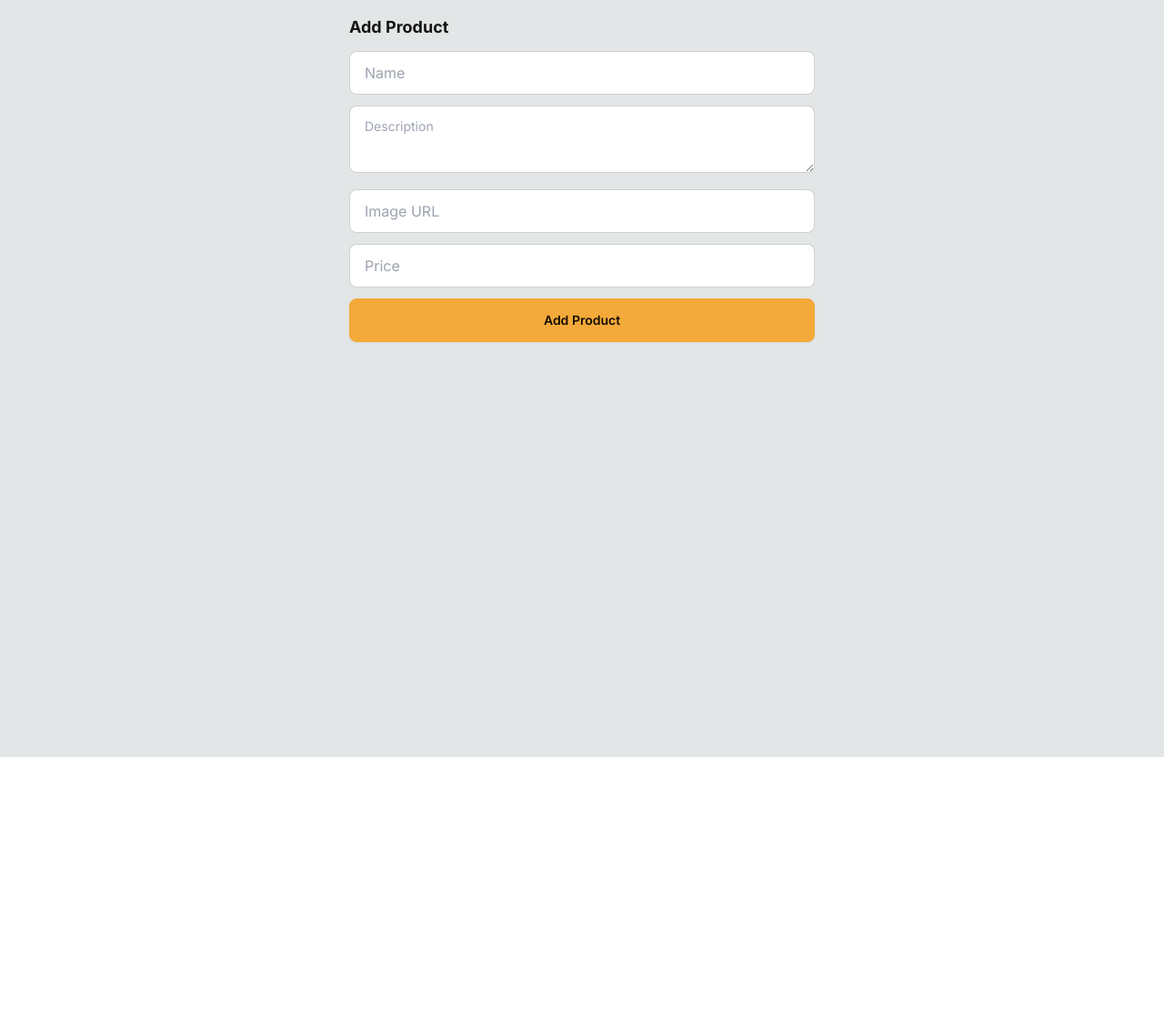
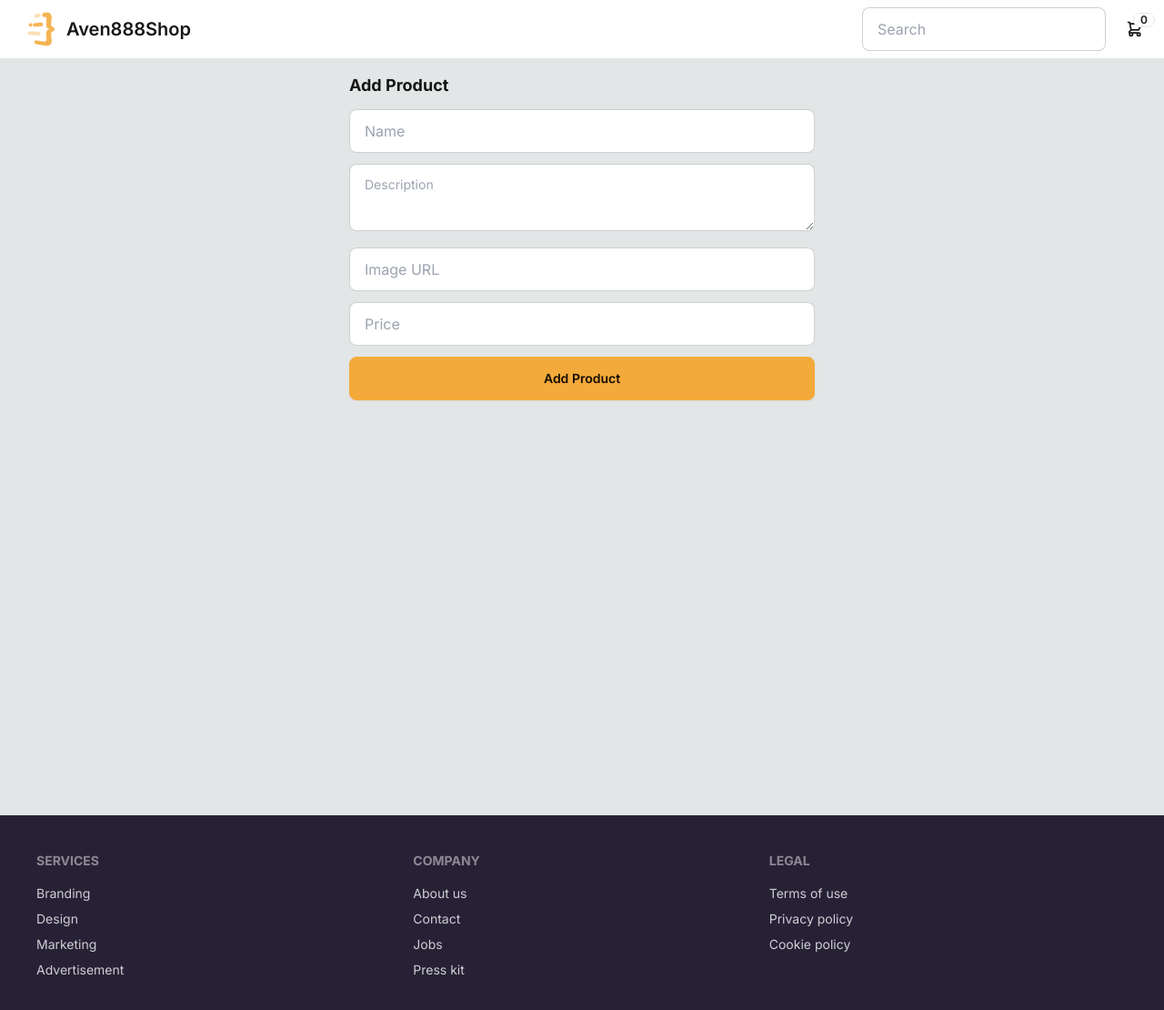
Before and after one commit to yagunyung/Ecommerce_Project, a Next.js app: page /add-product in a window 1280 px wide. Shown: the top 1110 px of the page at 91% size. Before the commit the page ends 832 px from the top, so only its background shows below. Built offline with nearby package versions, Linux system fonts and the light colour scheme; no server answers.

Commit message:
Navbar + Footer

```diff
--- /dev/null
+++ b/src/app/Footer.tsx
@@ -0,0 +1,28 @@
+export default function Footer() {
+  return (
+    <footer className="bg-neutral p-10 text-neutral-content">
+      <div className="footer m-auto max-w-7xl">
+        <div>
+          <span className="footer-title">Services</span>
+          <a className="link-hover link">Branding</a>
+          <a className="link-hover link">Design</a>
+          <a className="link-hover link">Marketing</a>
+          <a className="link-hover link">Advertisement</a>
+        </div>
+        <div>
+          <span className="footer-title">Company</span>
+          <a className="link-hover link">About us</a>
+          <a className="link-hover link">Contact</a>
+          <a className="link-hover link">Jobs</a>
+          <a className="link-hover link">Press kit</a>
+        </div>
+        <div>
+          <span className="footer-title">Legal</span>
+          <a className="link-hover link">Terms of use</a>
+          <a className="link-hover link">Privacy policy</a>
+          <a className="link-hover link">Cookie policy</a>
+        </div>
+      </div>
+    </footer>
+  );
+}
--- /dev/null
+++ b/src/app/Navbar/Navbar.tsx
@@ -0,0 +1,45 @@
+import Image from "next/image";
+import Link from "next/link";
+import logo from "@/app/assets/logo.png";
+import { redirect } from "next/navigation";
+import { getCart } from "@/lib/db/cart";
+import ShoppingCartButton from "./ShoppingCartButton";
+
+async function searchProducts(formData: FormData) {
+  "use server";
+
+  const searchQuery = formData.get("searchQuery")?.toString();
+
+  if (searchQuery) {
+    redirect("/search?query=" + searchQuery);
+  }
+}
+
+export default async function Navbar() {
+  const cart = await getCart();
+
+  return (
+    <div className="bg-base-100">
+      <div className="navbar m-auto max-w-7xl flex-col gap-2 sm:flex-row">
+        <div className="flex-1">
+          <Link href="/" className="btn btn-ghost text-xl normal-case">
+            <Image src={logo} height={40} width={40} alt="Aven888Shop logo" />
+            Aven888Shop
+          </Link>
+        </div>
+        <div className="flex-none gap-2">
+          <form action={searchProducts}>
+            <div className="form-control">
+              <input
+                name="searchQuery"
+                placeholder="Search"
+                className="input input-bordered w-full min-w-[100px]"
+              />
+            </div>
+          </form>
+          <ShoppingCartButton cart={cart} />
+        </div>
+      </div>
+    </div>
+  );
+}
--- /dev/null
+++ b/src/app/Navbar/ShoppingCartButton.tsx
@@ -0,0 +1,65 @@
+/* eslint-disable @typescript-eslint/no-unused-vars */
+"use client";
+
+import { ShoppingCart } from "@/lib/db/cart";
+import { formatPrice } from "@/lib/format";
+import Link from "next/link";
+
+interface ShoppingCartButtonProps {
+  cart: ShoppingCart | null;
+}
+
+export default function ShoppingCartButton({ cart }: ShoppingCartButtonProps) {
+  function closeDropdown() {
+    const elem = document.activeElement as HTMLElement;
+    if (elem) {
+      elem.blur();
+    }
+  }
+
+  return (
+    <div className="dropdown dropdown-end">
+      <label tabIndex={0} className="btn btn-circle btn-ghost">
+        <div className="indicator">
+          <svg
+            xmlns="http://www.w3.org/2000/svg"
+            className="h-5 w-5"
+            fill="none"
+            viewBox="0 0 24 24"
+            stroke="currentColor"
+          >
+            <path
+              strokeLinecap="round"
+              strokeLinejoin="round"
+              strokeWidth="2"
+              d="M3 3h2l.4 2M7 13h10l4-8H5.4M7 13L5.4 5M7 13l-2.293 2.293c-.63.63-.184 1.707.707 1.707H17m0 0a2 2 0 100 4 2 2 0 000-4zm-8 2a2 2 0 11-4 0 2 2 0 014 0z"
+            />
+          </svg>
+          <span className="badge indicator-item badge-sm">
+            {cart?.size || 0}
+          </span>
+        </div>
+      </label>
+      <div
+        tabIndex={0}
+        className="card dropdown-content card-compact z-30 mt-3 w-52 bg-base-100 shadow"
+      >
+        <div className="card-body">
+          <span className="text-lg font-bold">{cart?.size || 0} Items</span>
+          <span className="text-info">
+            Subtotal: {formatPrice(cart?.subtotal || 0)}
+          </span>
+          <div className="card-actions">
+            <Link
+              href="/cart"
+              className="btn btn-primary btn-block"
+              onClick={closeDropdown}
+            >
+              View cart
+            </Link>
+          </div>
+        </div>
+      </div>
+    </div>
+  );
+}
--- a/src/app/layout.tsx
+++ b/src/app/layout.tsx
@@ -2,6 +2,8 @@
 // import localFont from "next/font/local";
 import { Inter } from "next/font/google";
 import "./globals.css";
+import Navbar from "./Navbar/Navbar";
+import Footer from "./Footer";
 
 const inter = Inter({ subsets: ["latin"] });
 
@@ -32,7 +34,9 @@
         // className={`${geistSans.variable} ${geistMono.variable} antialiased`}
         className={inter.className}
       >
+        <Navbar />
         <main className="m-auto min-w-[300px] max-w-7xl p-4">{children}</main>
+        <Footer />
       </body>
     </html>
   );
```
Also changed, not shown: src/app/assets/logo.png (added), 1 other file (tests, documents, lock files or other folders).
